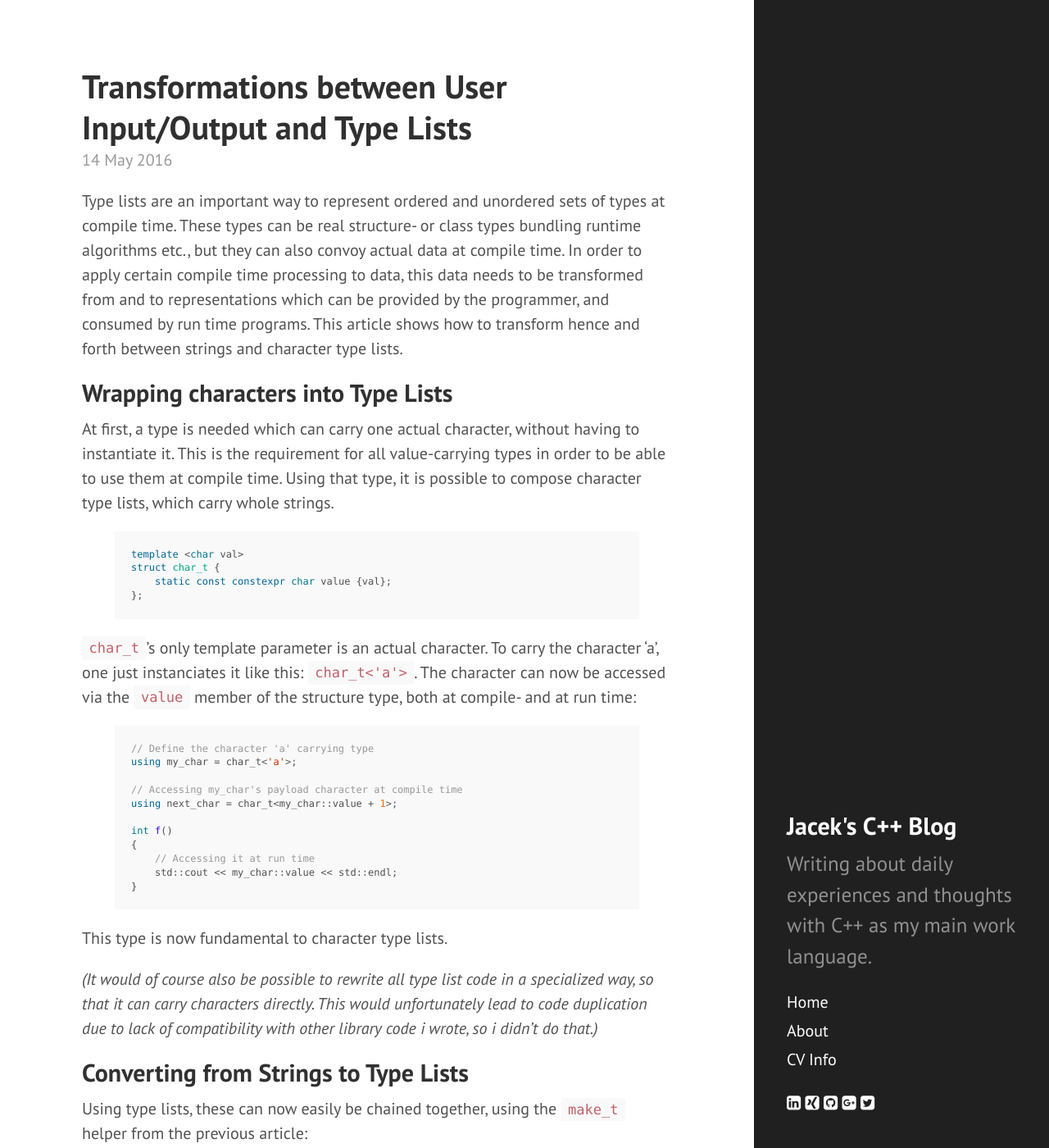
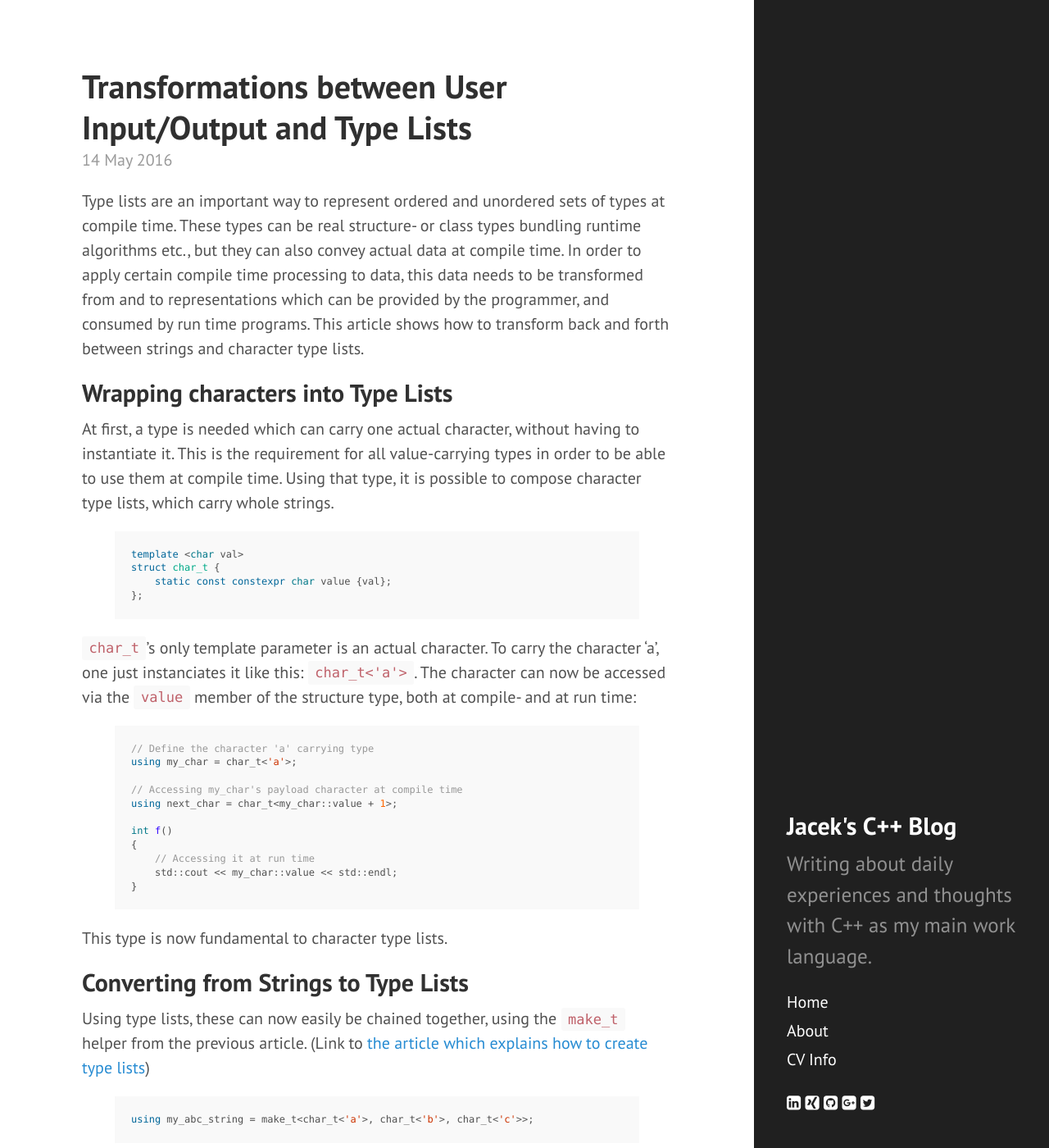
Before and after one commit to tfc/tfc.github.io, a Jekyll site: the page built from _posts/2016-05-14-converting_between_c_strings_and_type_lists.md, in a window 1280 px wide and 1400 px high. Shown: the whole window at 82% size. Built offline with Jekyll 4.4.1, drawn with Linux system fonts in a browser that asks for light colours; nearby versions of some CDN libraries; comment, search, counter and statistics services are not loaded; some of the changed text lies outside the part shown.

Commit message:
Apply some fixes to the typelist transformation article

```diff
--- a/_posts/2016-05-14-converting_between_c_strings_and_type_lists.md
+++ b/_posts/2016-05-14-converting_between_c_strings_and_type_lists.md
@@ -4,9 +4,9 @@ title: Transformations between User Input/Output and Type Lists
 ---
 
 Type lists are an important way to represent ordered and unordered sets of types at compile time.
-These types can be real structure- or class types bundling runtime algorithms etc., but they can also convoy actual data at compile time.
+These types can be real structure- or class types bundling runtime algorithms etc., but they can also convey actual data at compile time.
 In order to apply certain compile time processing to data, this data needs to be transformed from and to representations which can be provided by the programmer, and consumed by run time programs.
-This article shows how to transform hence and forth between strings and character type lists.
+This article shows how to transform back and forth between strings and character type lists.
 
 ## Wrapping characters into Type Lists
 
@@ -41,12 +41,10 @@ int f()
 
 This type is now fundamental to character type lists.
 
-*(It would of course also be possible to rewrite all type list code in a specialized way, so that it can carry characters directly.
-This would unfortunately lead to code duplication due to lack of compatibility with other library code i wrote, so i didn't do that.)*
-
 ## Converting from Strings to Type Lists
 
-Using type lists, these can now easily be chained together, using the `make_t` helper from the previous article:
+Using type lists, these can now easily be chained together, using the `make_t` helper from the previous article.
+(Link to [the article which explains how to create type lists]({% post_url 2016-05-08-compile_time_type_lists %}))
 
 {% highlight c++ %}
 using my_abc_string = make_t<char_t<'a'>, char_t<'b'>, char_t<'c'>>;
@@ -219,8 +217,12 @@ pushq   %rbp
 movq    %rsp, %rbp
 subq    $0x10, %rsp
 movl    $0x0, -0x4(%rbp)
+
+# The following line contains the function call string_provider::str()
 callq   __ZN13tl_to_varlistIN2tl6null_tEJLc72ELc101ELc108ELc108ELc111ELc32ELc87ELc111ELc114ELc108ELc100ELc33ELc10ELc13EEE3strEv ## tl_to_varlist<tl::null_t, (char)72, (char)101, (char)108, (char)108, (char)111, (char)32, (char)87, (char)111, (char)114, (char)108, (char)100, (char)33, (char)10, (char)13>::str()
 movq    %rax, %rdi
+
+# This is the call of the puts() procedure
 callq   0x100000f7e     ## symbol stub for: _puts
 xorl    %ecx, %ecx
 movl    %eax, -0x8(%rbp)
```
Also changed, not shown: other parts of _posts/2016-05-14-converting_between_c_strings_and_type_lists.md (+3 -3 lines).
